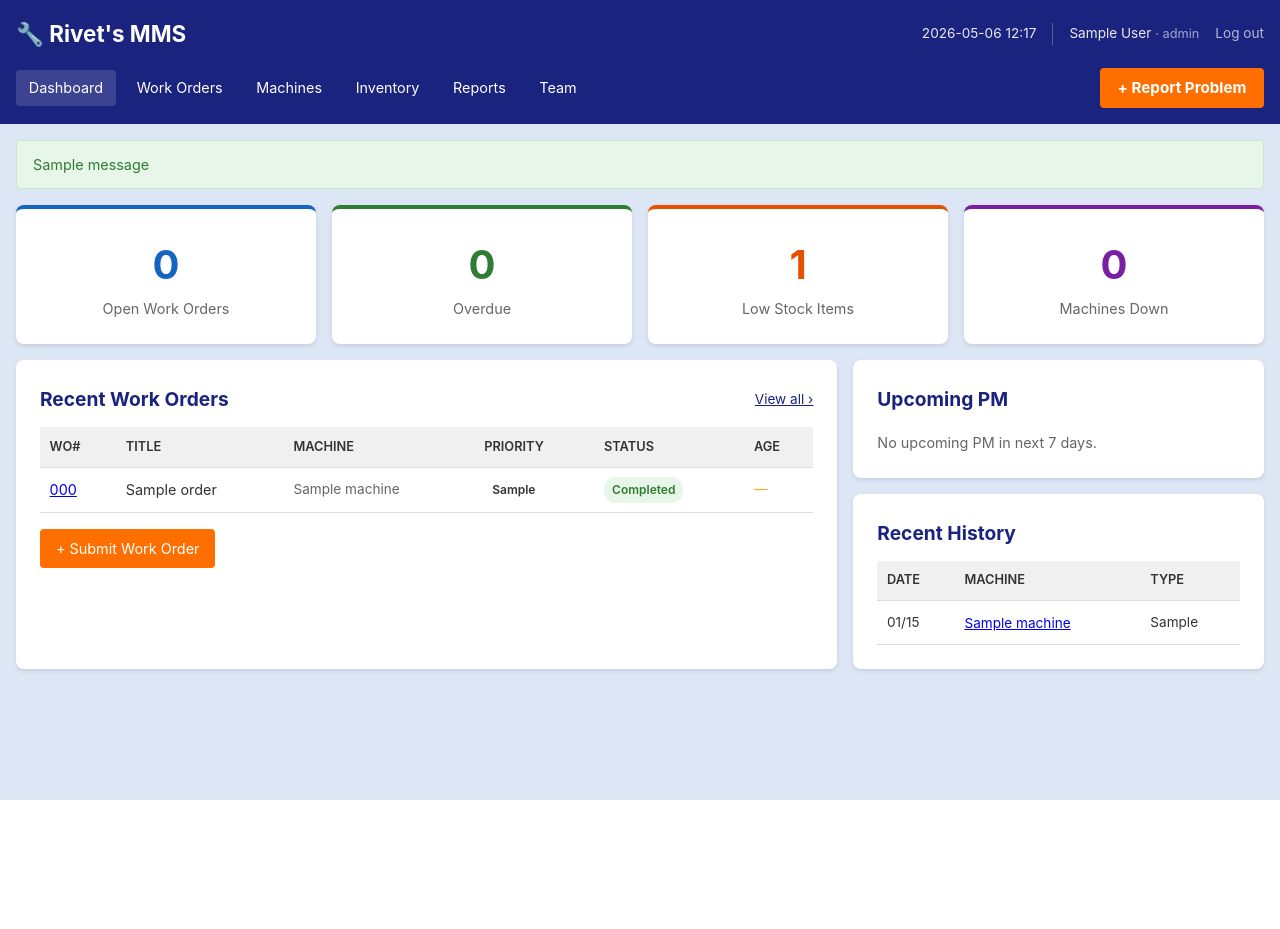
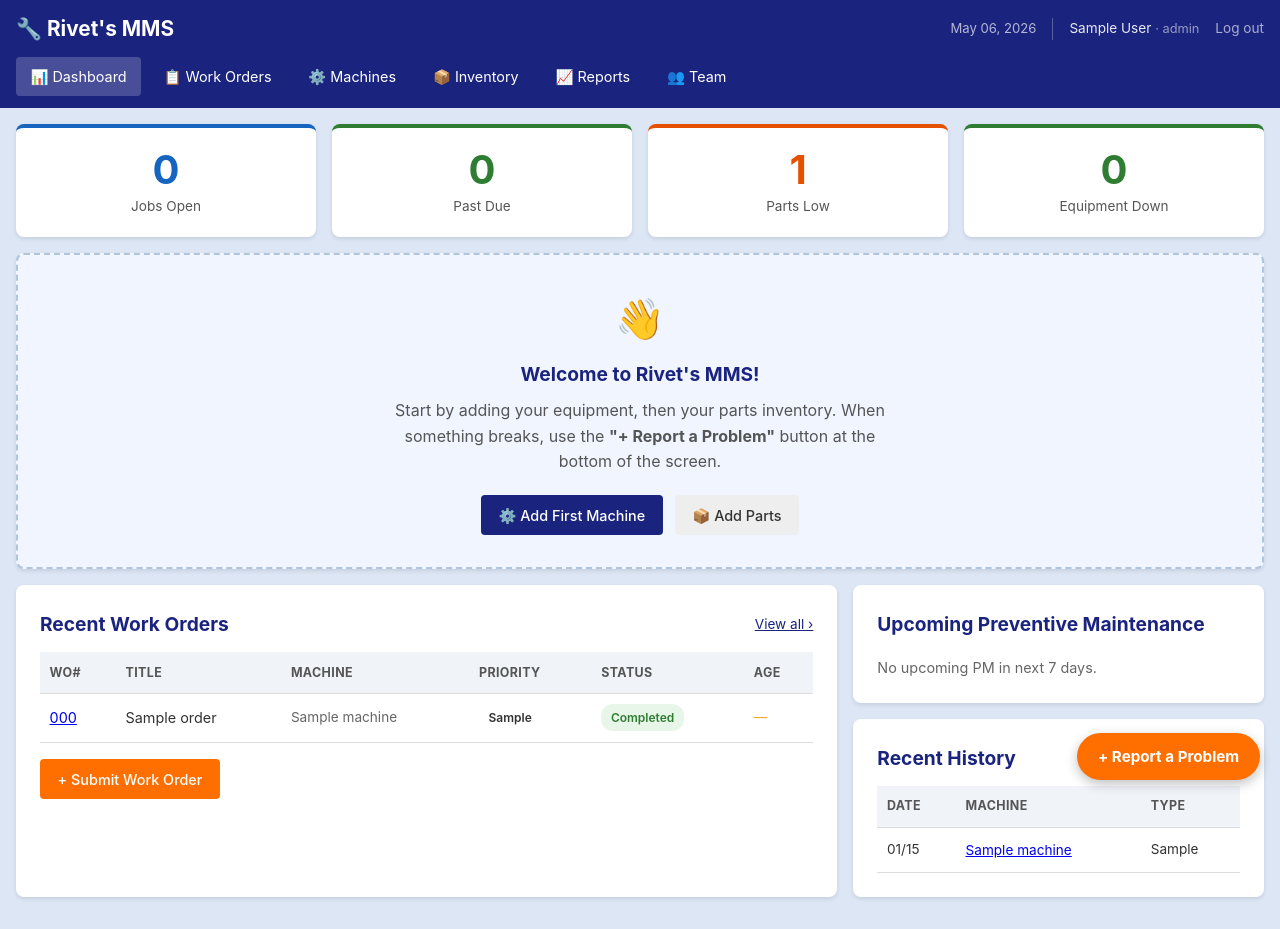
Before and after one commit to 1234zahradnik/rivets-mms, a Flask app: page / in a window 1280 px wide. Before the commit the page ends 800 px from the top, so only its background shows below. Run offline with Flask 3, Linux system fonts and the light colour scheme; a user stored in the database is signed in; tables that the repository leaves empty hold one stand-in row (values such as "Sample post"); one stand-in notice (Sample message) is shown.

Commit message:
Iteration 1: mobile nav, plain-language labels, empty states, form UX, loading feedback

```diff
--- a/templates/base.html
+++ b/templates/base.html
@@ -8,43 +8,48 @@
 :root{--primary:#1a237e;--accent:#ff6f00;--success:#2e7d32;--danger:#c62828;--warning:#f9a825;--bg:#dce6f5;--card:#fff;--text:#333;--border:#ddd;}
 *{box-sizing:border-box;margin:0;padding:0;font-family:-apple-system,BlinkMacSystemFont,'Segoe UI',Roboto,sans-serif;}
 body{background:var(--bg);color:var(--text);line-height:1.6;}
-header{background:var(--primary);color:#fff;padding:1rem;display:flex;align-items:center;justify-content:space-between;}
-header h1{font-size:1.4rem;display:flex;align-items:center;gap:0.5rem;}
-nav{background:var(--primary);padding:0 1rem 1rem;display:flex;gap:0.5rem;flex-wrap:wrap;align-items:center;}
+header{background:var(--primary);color:#fff;padding:0.75rem 1rem;display:flex;align-items:center;justify-content:space-between;gap:1rem;}
+header h1{font-size:1.3rem;display:flex;align-items:center;gap:0.5rem;white-space:nowrap;}
+.header-right{display:flex;align-items:center;gap:1rem;font-size:0.85rem;opacity:0.9;}
+.hamburger{display:none;background:none;border:none;color:#fff;font-size:1.5rem;cursor:pointer;padding:0.25rem 0.5rem;line-height:1;}
+nav{background:var(--primary);padding:0 1rem 0.75rem;display:flex;gap:0.5rem;flex-wrap:wrap;align-items:center;}
+nav a{color:#fff;text-decoration:none;padding:0.5rem 0.9rem;border-radius:4px;font-size:0.9rem;white-space:nowrap;}
+nav a:hover,nav a.active{background:rgba(255,255,255,0.2);}
 .search-bar{display:flex;gap:0.5rem;align-items:center;margin-left:auto;}
 .search-bar input{padding:0.4rem 0.6rem;border:1px solid rgba(255,255,255,0.3);border-radius:4px;background:rgba(255,255,255,0.1);color:#fff;font-size:0.85rem;}
 .search-bar input::placeholder{color:rgba(255,255,255,0.6);}
 .search-bar button{padding:0.4rem 0.8rem;border:1px solid rgba(255,255,255,0.3);border-radius:4px;background:rgba(255,255,255,0.15);color:#fff;cursor:pointer;font-size:0.85rem;}
 .search-bar button:hover{background:rgba(255,255,255,0.25);}
-.pagination{display:flex;gap:0.3rem;align-items:center;margin-top:1rem;}
-.pagination a,.pagination span{padding:0.3rem 0.6rem;border-radius:4px;text-decoration:none;font-size:0.85rem;}
+.pagination{display:flex;gap:0.3rem;align-items:center;margin-top:1rem;flex-wrap:wrap;}
+.pagination a,.pagination span{padding:0.4rem 0.7rem;border-radius:4px;text-decoration:none;font-size:0.85rem;}
 .pagination a{background:var(--primary);color:#fff;}
 .pagination span.current{background:#eee;color:#333;font-weight:600;}
 .pagination span.ellipsis{color:#999;}
 .pagination .info{margin-left:auto;font-size:0.85rem;color:#666;}
-nav a{color:#fff;text-decoration:none;padding:0.4rem 0.8rem;border-radius:4px;font-size:0.9rem;}
-nav a:hover,nav a.active{background:rgba(255,255,255,0.15);}
 .container{max-width:1400px;margin:0 auto;padding:1rem;}
 .card{background:var(--card);border-radius:8px;box-shadow:0 2px 4px rgba(0,0,0,0.1);padding:1.5rem;margin-bottom:1rem;}
 .card h2{font-size:1.2rem;margin-bottom:1rem;color:var(--primary);}
-.btn{display:inline-block;padding:0.5rem 1rem;border-radius:4px;text-decoration:none;border:none;cursor:pointer;font-size:0.9rem;transition:opacity 0.2s;}
+.btn{display:inline-block;padding:0.55rem 1.1rem;border-radius:4px;text-decoration:none;border:none;cursor:pointer;font-size:0.9rem;transition:opacity 0.2s;font-weight:500;}
 .btn:hover{opacity:0.85;}
 .btn-primary{background:var(--primary);color:#fff;}
 .btn-accent{background:var(--accent);color:#fff;}
 .btn-success{background:var(--success);color:#fff;}
 .btn-danger{background:var(--danger);color:#fff;}
-.btn-sm{padding:0.3rem 0.6rem;font-size:0.8rem;}
-.form-group{margin-bottom:1rem;}
-.form-group label{display:block;margin-bottom:0.3rem;font-weight:500;font-size:0.9rem;}
-.form-group input,.form-group select,.form-group textarea{width:100%;padding:0.5rem;border:1px solid var(--border);border-radius:4px;font-size:0.9rem;}
+.btn-sm{padding:0.35rem 0.7rem;font-size:0.82rem;}
+.form-group{margin-bottom:1.1rem;}
+.form-group label{display:block;margin-bottom:0.35rem;font-weight:600;font-size:0.9rem;}
+.form-group .hint{display:block;font-size:0.8rem;color:#777;margin-top:0.2rem;font-weight:400;}
+.form-group input,.form-group select,.form-group textarea{width:100%;padding:0.6rem 0.75rem;border:1px solid var(--border);border-radius:6px;font-size:0.95rem;transition:border-color 0.2s;}
+.form-group input:focus,.form-group select:focus,.form-group textarea:focus{outline:none;border-color:var(--primary);box-shadow:0 0 0 2px rgba(26,35,126,0.1);}
 .form-group textarea{min-height:80px;resize:vertical;}
 table{width:100%;border-collapse:collapse;font-size:0.9rem;}
-th,td{padding:0.6rem;text-align:left;border-bottom:1px solid var(--border);}
-th{background:#f0f0f0;font-weight:600;font-size:0.8rem;text-transform:uppercase;}
-tr:hover{background:#fafafa;}
-.badge{display:inline-block;padding:0.2rem 0.5rem;border-radius:12px;font-size:0.75rem;font-weight:600;}
+th,td{padding:0.65rem 0.6rem;text-align:left;border-bottom:1px solid var(--border);}
+th{background:#f0f4f8;font-weight:700;font-size:0.78rem;text-transform:uppercase;letter-spacing:0.03em;color:#555;}
+tr:hover{background:#fafbff;}
+.badge{display:inline-block;padding:0.25rem 0.6rem;border-radius:12px;font-size:0.75rem;font-weight:600;}
 .badge-requested{background:#e3f2fd;color:#1565c0;}
 .badge-approved{background:#fff3e0;color:#e65100;}
+.badge-assigned{background:#e8eaf6;color:#283593;}
 .badge-in-progress{background:#fff8e1;color:#f57f17;}
 .badge-completed{background:#e8f5e9;color:#2e7d32;}
 .badge-cancelled{background:#ffebee;color:#c62828;}
@@ -53,61 +58,117 @@ tr:hover{background:#fafafa;}
 .badge-high{background:#ffcc80;color:#e65100;}
 .badge-medium{background:#fff9c4;color:#f57f17;}
 .badge-low{background:#c8e6c9;color:#2e7d32;}
-.stats{display:grid;grid-template-columns:repeat(auto-fit,minmax(200px,1fr));gap:1rem;margin-bottom:1rem;}
-.stat-card{background:var(--card);border-radius:8px;padding:1.5rem;box-shadow:0 2px 4px rgba(0,0,0,0.1);text-align:center;}
-.stat-card .number{font-size:2.5rem;font-weight:700;color:var(--primary);}
-.stat-card .label{color:#666;font-size:0.9rem;}
+.stats{display:grid;grid-template-columns:repeat(auto-fit,minmax(160px,1fr));gap:1rem;margin-bottom:1rem;}
+.stat-card{background:var(--card);border-radius:8px;padding:1.25rem 1rem;box-shadow:0 2px 4px rgba(0,0,0,0.1);text-align:center;cursor:default;}
+.stat-card .number{font-size:2.5rem;font-weight:700;line-height:1.1;}
+.stat-card .label{color:#555;font-size:0.85rem;margin-top:0.2rem;}
 .stat-card.danger .number{color:var(--danger);}
-.stat-card.warning .number{color:var(--warning);}
-.alert{padding:0.75rem 1rem;border-radius:4px;margin-bottom:1rem;font-size:0.9rem;}
-.alert-success{background:#e8f5e9;color:#2e7d32;border:1px solid #c8e6c9;}
-.alert-danger{background:#ffebee;color:#c62828;border:1px solid #ffcdd2;}
+.stat-card.warning .number{color:#e65100;}
+.stat-card.ok .number{color:var(--success);}
+.alert{padding:0.85rem 1rem;border-radius:6px;margin-bottom:1rem;font-size:0.9rem;display:flex;align-items:flex-start;gap:0.5rem;}
+.alert-success{background:#e8f5e9;color:#1b5e20;border:1px solid #a5d6a7;}
+.alert-danger{background:#ffebee;color:#b71c1c;border:1px solid #ffcdd2;}
+.alert-info{background:#e3f2fd;color:#0d47a1;border:1px solid #90caf9;}
+.alert-dismiss{margin-left:auto;background:none;border:none;cursor:pointer;font-size:1.1rem;opacity:0.5;padding:0;line-height:1;align-self:center;}
+.alert-dismiss:hover{opacity:1;}
 .filters{display:flex;gap:0.5rem;margin-bottom:1rem;flex-wrap:wrap;align-items:center;}
-.filters select,.filters input{padding:0.4rem;border:1px solid var(--border);border-radius:4px;}
-.status-dot{width:10px;height:10px;border-radius:50%;display:inline-block;margin-right:4px;}
+.filters select,.filters input{padding:0.45rem 0.6rem;border:1px solid var(--border);border-radius:4px;font-size:0.9rem;}
+.status-dot{width:10px;height:10px;border-radius:50%;display:inline-block;margin-right:5px;flex-shrink:0;}
 .status-active{background:var(--success);}
 .status-down{background:var(--danger);}
 .status-decommissioned{background:#999;}
-@media(max-width:768px){.stats{grid-template-columns:1fr 1fr;}table{font-size:0.8rem;}th,td{padding:0.4rem;}}
+.empty-state{text-align:center;padding:3rem 1rem;color:#666;}
+.empty-state .empty-icon{font-size:3rem;margin-bottom:0.75rem;opacity:0.4;}
+.empty-state h3{font-size:1.1rem;color:#444;margin-bottom:0.5rem;}
+.empty-state p{font-size:0.9rem;margin-bottom:1.25rem;max-width:380px;margin-left:auto;margin-right:auto;}
+.report-btn{display:block;position:fixed;bottom:1.25rem;right:1.25rem;background:var(--accent);color:#fff;font-weight:700;border-radius:50px;padding:0.7rem 1.3rem;text-decoration:none;box-shadow:0 4px 12px rgba(0,0,0,0.25);font-size:0.95rem;z-index:100;white-space:nowrap;}
+.report-btn:hover{opacity:0.9;}
+@media(max-width:768px){
+  .stats{grid-template-columns:1fr 1fr;}
+  table{font-size:0.82rem;}
+  th,td{padding:0.45rem 0.4rem;}
+  .hamburger{display:block;}
+  nav{display:none;padding:0.5rem;}
+  nav.open{display:flex;flex-direction:column;align-items:stretch;}
+  nav.open a{padding:0.7rem 1rem;font-size:1rem;}
+  nav.open .search-bar{margin-left:0;flex-direction:column;width:100%;}
+  nav.open .search-bar input{width:100%;}
+  .header-right .datetime{display:none;}
+  .report-btn{bottom:1rem;right:1rem;font-size:0.9rem;padding:0.65rem 1.1rem;}
+  .card{padding:1rem;}
+}
+@media(max-width:480px){
+  .stats{grid-template-columns:1fr 1fr;}
+  .stat-card .number{font-size:2rem;}
+  header h1{font-size:1.1rem;}
+}
 </style>
 {% block extra_css %}{% endblock %}
 </head>
 <body>
 <header>
 <h1>🔧 Rivet's MMS</h1>
-<div style="display:flex;align-items:center;gap:1rem;font-size:0.85rem;opacity:0.9;">
-<span>{{ now.strftime('%Y-%m-%d %H:%M') if now else '' }}</span>
+<div class="header-right">
+<span class="datetime" style="opacity:0.75;font-size:0.82rem;">{{ now.strftime('%b %d, %Y') if now else '' }}</span>
 {% if current_user.is_authenticated %}
 <span style="border-left:1px solid rgba(255,255,255,0.3);padding-left:1rem;">
   {{ current_user.display_name or current_user.username }}
-  <span style="opacity:0.65;font-size:0.8rem;"> · {{ current_user.role }}</span>
+  <span style="opacity:0.6;font-size:0.8rem;"> · {{ current_user.role }}</span>
 </span>
-<a href="{{ url_for('logout') }}" style="color:#fff;text-decoration:none;opacity:0.75;">Log out</a>
+<a href="{{ url_for('logout') }}" style="color:#fff;text-decoration:none;opacity:0.7;font-size:0.85rem;">Log out</a>
 {% endif %}
 </div>
+<button class="hamburger" id="menuToggle" aria-label="Menu">☰</button>
 </header>
-<nav>
-<a href="{{ url_for('dashboard') }}" class="{% if request.endpoint == 'dashboard' %}active{% endif %}">Dashboard</a>
-<a href="{{ url_for('work_orders') }}" class="{% if request.endpoint in ['work_orders','wo_request','wo_detail','wo_update','wo_close'] %}active{% endif %}">Work Orders</a>
-<a href="{{ url_for('machines_list') }}" class="{% if request.endpoint in ['machines_list','machine_add','machine_edit','machine_detail','machine_history_add'] %}active{% endif %}">Machines</a>
-<a href="{{ url_for('inventory_list') }}" class="{% if request.endpoint in ['inventory_list','inventory_add','inventory_edit','inventory_detail','inventory_adjust'] %}active{% endif %}">Inventory</a>
-<a href="{{ url_for('reports') }}" class="{% if request.endpoint == 'reports' %}active{% endif %}">Reports</a>
+<nav id="mainNav">
+<a href="{{ url_for('dashboard') }}" class="{% if request.endpoint == 'dashboard' %}active{% endif %}">📊 Dashboard</a>
+<a href="{{ url_for('work_orders') }}" class="{% if request.endpoint in ['work_orders','wo_request','wo_detail','wo_update','wo_close'] %}active{% endif %}">📋 Work Orders</a>
+<a href="{{ url_for('machines_list') }}" class="{% if request.endpoint in ['machines_list','machine_add','machine_edit','machine_detail','machine_history_add'] %}active{% endif %}">⚙️ Machines</a>
+<a href="{{ url_for('inventory_list') }}" class="{% if request.endpoint in ['inventory_list','inventory_add','inventory_edit','inventory_detail','inventory_adjust'] %}active{% endif %}">📦 Inventory</a>
+<a href="{{ url_for('reports') }}" class="{% if request.endpoint == 'reports' %}active{% endif %}">📈 Reports</a>
 {% if current_user.is_authenticated and current_user.is_manager_or_above %}
-<a href="{{ url_for('admin_users') }}" class="{% if request.endpoint in ['admin_users','admin_users_add','admin_users_toggle','admin_users_reset_password'] %}active{% endif %}">Team</a>
+<a href="{{ url_for('admin_users') }}" class="{% if request.endpoint in ['admin_users','admin_users_add','admin_users_toggle','admin_users_reset_password'] %}active{% endif %}">👥 Team</a>
 {% endif %}
 {% block nav_extra %}{% endblock %}
-<a href="{{ url_for('wo_request') }}" style="margin-left:auto;background:var(--accent);color:#fff;font-weight:700;border-radius:4px;padding:0.5rem 1.1rem;font-size:0.95rem;">+ Report Problem</a>
 </nav>
 <div class="container">
 {% with messages = get_flashed_messages(with_categories=true) %}
 {% if messages %}
 {% for category, message in messages %}
-<div class="alert alert-{{ category }}">{{ message }}</div>
+<div class="alert alert-{{ category }}" role="alert">
+  <span>{% if category == 'success' %}✅{% elif category == 'danger' %}❌{% else %}ℹ️{% endif %} {{ message }}</span>
+  <button class="alert-dismiss" onclick="this.parentElement.remove()" aria-label="Dismiss">✕</button>
+</div>
 {% endfor %}
 {% endif %}
 {% endwith %}
 {% block content %}{% endblock %}
 </div>
+<a href="{{ url_for('wo_request') }}" class="report-btn">+ Report a Problem</a>
+<script>
+// Mobile menu toggle
+var toggle = document.getElementById('menuToggle');
+var nav = document.getElementById('mainNav');
+if(toggle && nav){
+  toggle.addEventListener('click', function(){
+    nav.classList.toggle('open');
+    toggle.textContent = nav.classList.contains('open') ? '✕' : '☰';
+  });
+}
+// Auto-dismiss success alerts after 5 seconds
+document.querySelectorAll('.alert-success').forEach(function(el){
+  setTimeout(function(){ if(el.parentElement) el.remove(); }, 5000);
+});
+// Show "Saving..." on form submit
+document.querySelectorAll('form').forEach(function(form){
+  form.addEventListener('submit', function(){
+    form.querySelectorAll('button[type=submit]').forEach(function(btn){
+      btn.disabled = true;
+      btn.textContent = '⏳ Saving...';
+    });
+  });
+});
+</script>
 {% block extra_js %}{% endblock %}
 </body>
 </html>
--- a/templates/dashboard.html
+++ b/templates/dashboard.html
@@ -25,26 +25,46 @@
 {% endif %}
 
 <div class="stats">
+<a href="{{ url_for('work_orders') }}" style="text-decoration:none;">
 <div class="stat-card" style="border-top:4px solid #1565c0;">
 <div class="number" style="color:#1565c0;">{{ open_wos }}</div>
-<div class="label">Open Work Orders</div>
+<div class="label">Jobs Open</div>
 </div>
+</a>
 {% set od_color = '#c62828' if overdue > 0 else '#2e7d32' %}
-<div class="stat-card" style="border-top:4px solid {{ od_color }};">
+<a href="{{ url_for('work_orders', status='Requested') }}" style="text-decoration:none;">
+<div class="stat-card {% if overdue > 0 %}danger{% else %}ok{% endif %}" style="border-top:4px solid {{ od_color }};">
 <div class="number" style="color:{{ od_color }};">{{ overdue }}</div>
-<div class="label">Overdue</div>
+<div class="label">Past Due</div>
 </div>
+</a>
 {% set ls_color = '#e65100' if low_stock > 0 else '#2e7d32' %}
-<div class="stat-card" style="border-top:4px solid {{ ls_color }};">
+<a href="{{ url_for('inventory_list', low_stock='1') }}" style="text-decoration:none;">
+<div class="stat-card {% if low_stock > 0 %}warning{% else %}ok{% endif %}" style="border-top:4px solid {{ ls_color }};">
 <div class="number" style="color:{{ ls_color }};">{{ low_stock }}</div>
-<div class="label">Low Stock Items</div>
+<div class="label">Parts Low</div>
 </div>
-{% set md_color = '#c62828' if machines_down > 0 else '#7b1fa2' %}
-<div class="stat-card" style="border-top:4px solid {{ md_color }};">
+</a>
+{% set md_color = '#c62828' if machines_down > 0 else '#2e7d32' %}
+<a href="{{ url_for('machines_list', status='Down') }}" style="text-decoration:none;">
+<div class="stat-card {% if machines_down > 0 %}danger{% else %}ok{% endif %}" style="border-top:4px solid {{ md_color }};">
 <div class="number" style="color:{{ md_color }};">{{ machines_down }}</div>
-<div class="label">Machines Down</div>
+<div class="label">Equipment Down</div>
+</div>
+</a>
+</div>
+
+{% if open_wos == 0 and not machines_down_list %}
+<div class="card" style="border:2px dashed #b0c4de;background:#f0f5ff;text-align:center;padding:2rem;">
+<div style="font-size:2.5rem;margin-bottom:0.5rem;">👋</div>
+<h2 style="margin-bottom:0.5rem;">Welcome to Rivet's MMS!</h2>
+<p style="color:#555;max-width:500px;margin:0 auto 1.25rem;">Start by adding your equipment, then your parts inventory. When something breaks, use the <strong>"+ Report a Problem"</strong> button at the bottom of the screen.</p>
+<div style="display:flex;gap:0.75rem;justify-content:center;flex-wrap:wrap;">
+<a href="{{ url_for('machine_add') }}" class="btn btn-primary">⚙️ Add First Machine</a>
+<a href="{{ url_for('inventory_add') }}" class="btn" style="background:#eee;color:#333;">📦 Add Parts</a>
 </div>
 </div>
+{% endif %}
 
 <div style="display:grid;grid-template-columns:2fr 1fr;gap:1rem;">
 
@@ -82,7 +102,7 @@
 
 <div>
 <div class="card">
-<h2>Upcoming PM</h2>
+<h2>Upcoming Preventive Maintenance</h2>
 {% if upcoming_pm %}
 <table>
 <thead><tr><th>WO</th><th>Title</th><th>Due</th></tr></thead>
```
Also changed, not shown: templates/inventory.html (+6 -2 lines), templates/inventory_form.html (+12 -9 lines), templates/machines.html (+6 -1 lines).
